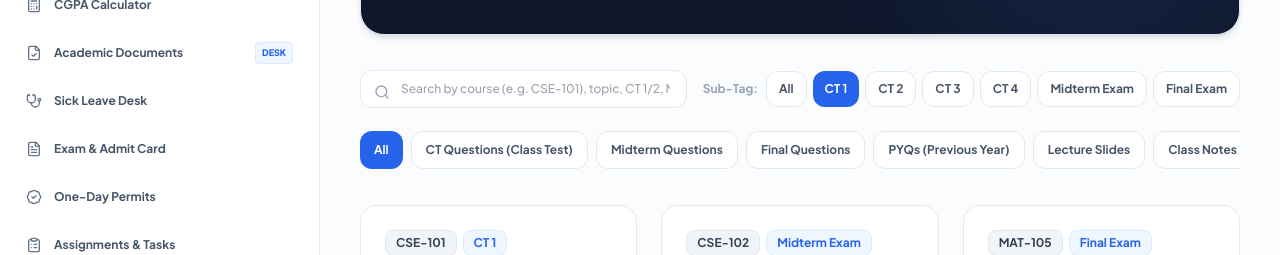
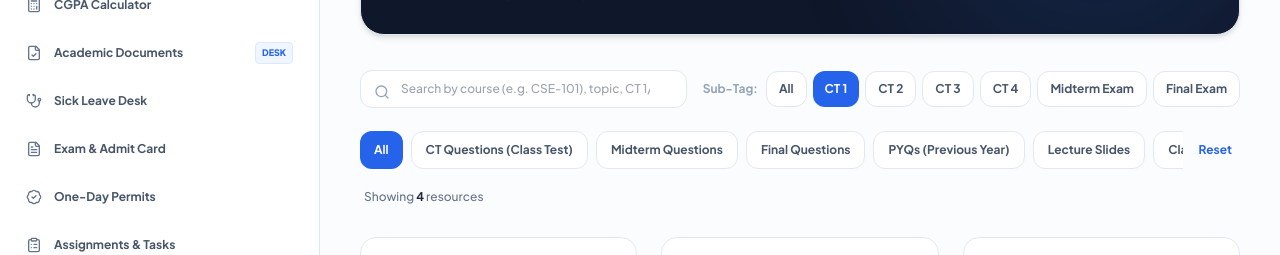
Before and after one commit to ruhul2003/UniPortal, a Next.js app in the folder frontend/: page /resources in a window 1280 px wide. Both pictures are taken after a click on the button "CT 1". Shown: the part 335-590 px from the top of the page. Built offline with nearby package versions, Linux system fonts and the light colour scheme; no server answers.

Commit message:
Optimize Resources page with safe-area bottom padding, search reset, and custom course support in UploadQuestionModal

```diff
--- a/frontend/src/app/resources/page.jsx
+++ b/frontend/src/app/resources/page.jsx
@@ -219,7 +219,7 @@ export default function ResourcesPage() {
   };
 
   return (
-    <div className="space-y-8">
+    <div className="space-y-8 pb-24 lg:pb-8">
 
         {/* Header Banner */}
         <div className="relative overflow-hidden rounded-3xl bg-slate-900 border border-slate-200 dark:border-slate-800 p-6 sm:p-8 text-white shadow-md">
@@ -270,8 +270,17 @@ export default function ResourcesPage() {
                 placeholder="Search by course (e.g. CSE-101), topic, CT 1/2, Midterm, or Final..."
                 value={searchQuery}
                 onChange={(e) => setSearchQuery(e.target.value)}
-                className="w-full pl-10 pr-4 py-2.5 rounded-xl bg-white dark:bg-slate-900 border border-slate-200 dark:border-slate-800 text-xs font-medium focus:outline-none focus:ring-2 focus:ring-blue-500 transition-all"
+                className="w-full pl-10 pr-9 py-2.5 rounded-xl bg-white dark:bg-slate-900 border border-slate-200 dark:border-slate-800 text-xs font-medium focus:outline-none focus:ring-2 focus:ring-blue-500 transition-all"
               />
+              {searchQuery && (
+                <button
+                  type="button"
+                  onClick={() => setSearchQuery('')}
+                  className="absolute right-3 top-1/2 -translate-y-1/2 text-slate-400 hover:text-slate-600 dark:hover:text-slate-200 text-xs font-bold"
+                >
+                  ✕
+                </button>
+              )}
             </div>
 
             {/* Exam Tag Sub-Filter */}
@@ -296,7 +305,8 @@ export default function ResourcesPage() {
           </div>
 
           {/* Main Category Tabs */}
-          <div className="flex items-center gap-2 overflow-x-auto no-scrollbar py-1 touch-scroll">
+          <div className="flex items-center justify-between gap-2">
+            <div className="flex items-center gap-2 overflow-x-auto no-scrollbar py-1 touch-scroll flex-1">
               {CATEGORIES.map((cat) => (
                 <button
                   key={cat}
@@ -310,6 +320,30 @@ export default function ResourcesPage() {
                   {cat}
                 </button>
               ))}
+            </div>
+
+            {(selectedCategory !== 'All' || selectedExamType !== 'All' || searchQuery) && (
+              <button
+                type="button"
+                onClick={() => {
+                  setSelectedCategory('All');
+                  setSelectedExamType('All');
+                  setSearchQuery('');
+                }}
+                className="shrink-0 text-xs font-bold text-blue-600 dark:text-blue-400 hover:underline px-2 py-1"
+              >
+                Reset
+              </button>
+            )}
+          </div>
+
+          <div className="flex items-center justify-between text-xs text-slate-500 font-medium px-1">
+            <span>Showing <strong className="text-slate-800 dark:text-slate-200">{resources.length}</strong> resources</span>
+            {selectedCategory !== 'All' && (
+              <span className="px-2 py-0.5 rounded-md bg-blue-50 dark:bg-blue-950/60 text-blue-600 dark:text-blue-400 font-semibold text-[11px]">
+                Filter: {selectedCategory}
+              </span>
+            )}
           </div>
         </div>
 
--- a/frontend/src/components/UploadQuestionModal.jsx
+++ b/frontend/src/components/UploadQuestionModal.jsx
@@ -36,6 +36,7 @@ const SEMESTERS = [
 export default function UploadQuestionModal({ isOpen, onClose, onQuestionUploaded, currentUser }) {
   const [courseCode, setCourseCode] = useState('CSE-101');
   const [courseTitle, setCourseTitle] = useState('Structured Programming Language');
+  const [isCustomCourse, setIsCustomCourse] = useState(false);
   const [semester, setSemester] = useState('Spring 2026');
   const [category, setCategory] = useState('CT Questions (Class Test)');
   const [examType, setExamType] = useState('CT 1');
@@ -49,6 +50,13 @@ export default function UploadQuestionModal({ isOpen, onClose, onQuestionUploade
   if (!isOpen) return null;
 
   const handleCourseChange = (selectedCode) => {
+    if (selectedCode === 'CUSTOM') {
+      setIsCustomCourse(true);
+      setCourseCode('');
+      setCourseTitle('');
+      return;
+    }
+    setIsCustomCourse(false);
     setCourseCode(selectedCode);
     const found = COURSES.find(c => c.code === selectedCode);
     if (found) {
@@ -177,13 +185,14 @@ export default function UploadQuestionModal({ isOpen, onClose, onQuestionUploade
                   Course Code & Title *
                 </label>
                 <select
-                  value={courseCode}
+                  value={isCustomCourse ? 'CUSTOM' : courseCode}
                   onChange={(e) => handleCourseChange(e.target.value)}
                   className="w-full px-3.5 py-2.5 rounded-2xl bg-slate-50 dark:bg-slate-800/80 border border-slate-200 dark:border-slate-700 text-slate-900 dark:text-white text-xs font-bold focus:ring-2 focus:ring-blue-500 focus:outline-none"
                 >
                   {COURSES.map(c => (
                     <option key={c.code} value={c.code}>{c.code} - {c.title}</option>
                   ))}
+                  <option value="CUSTOM">+ Other (Specify Custom Course)</option>
                 </select>
               </div>
 
@@ -202,6 +211,38 @@ export default function UploadQuestionModal({ isOpen, onClose, onQuestionUploade
                 </select>
               </div>
             </div>
+
+            {/* Custom Course Code & Title Inputs */}
+            {isCustomCourse && (
+              <div className="grid grid-cols-1 sm:grid-cols-2 gap-3 sm:gap-4 p-3.5 rounded-2xl bg-blue-50/50 dark:bg-blue-950/30 border border-blue-200/60 dark:border-blue-900/40">
+                <div>
+                  <label className="block text-xs font-bold text-slate-700 dark:text-slate-300 mb-1">
+                    Custom Course Code *
+                  </label>
+                  <input
+                    type="text"
+                    required
+                    placeholder="e.g. SWE-201"
+                    value={courseCode}
+                    onChange={(e) => setCourseCode(e.target.value.toUpperCase())}
+                    className="w-full px-3 py-2 rounded-xl bg-white dark:bg-slate-900 border border-slate-200 dark:border-slate-700 text-xs font-bold focus:ring-2 focus:ring-blue-500 focus:outline-none"
+                  />
+                </div>
+                <div>
+                  <label className="block text-xs font-bold text-slate-700 dark:text-slate-300 mb-1">
+                    Custom Course Title *
+                  </label>
+                  <input
+                    type="text"
+                    required
+                    placeholder="e.g. Software Testing & QA"
+                    value={courseTitle}
+                    onChange={(e) => setCourseTitle(e.target.value)}
+                    className="w-full px-3 py-2 rounded-xl bg-white dark:bg-slate-900 border border-slate-200 dark:border-slate-700 text-xs font-bold focus:ring-2 focus:ring-blue-500 focus:outline-none"
+                  />
+                </div>
+              </div>
+            )}
 
             {/* Exam Category & Sub-Type */}
             <div className="grid grid-cols-1 sm:grid-cols-2 gap-3 sm:gap-4">
```
Lines whose indentation alone changed are shown as unchanged.
